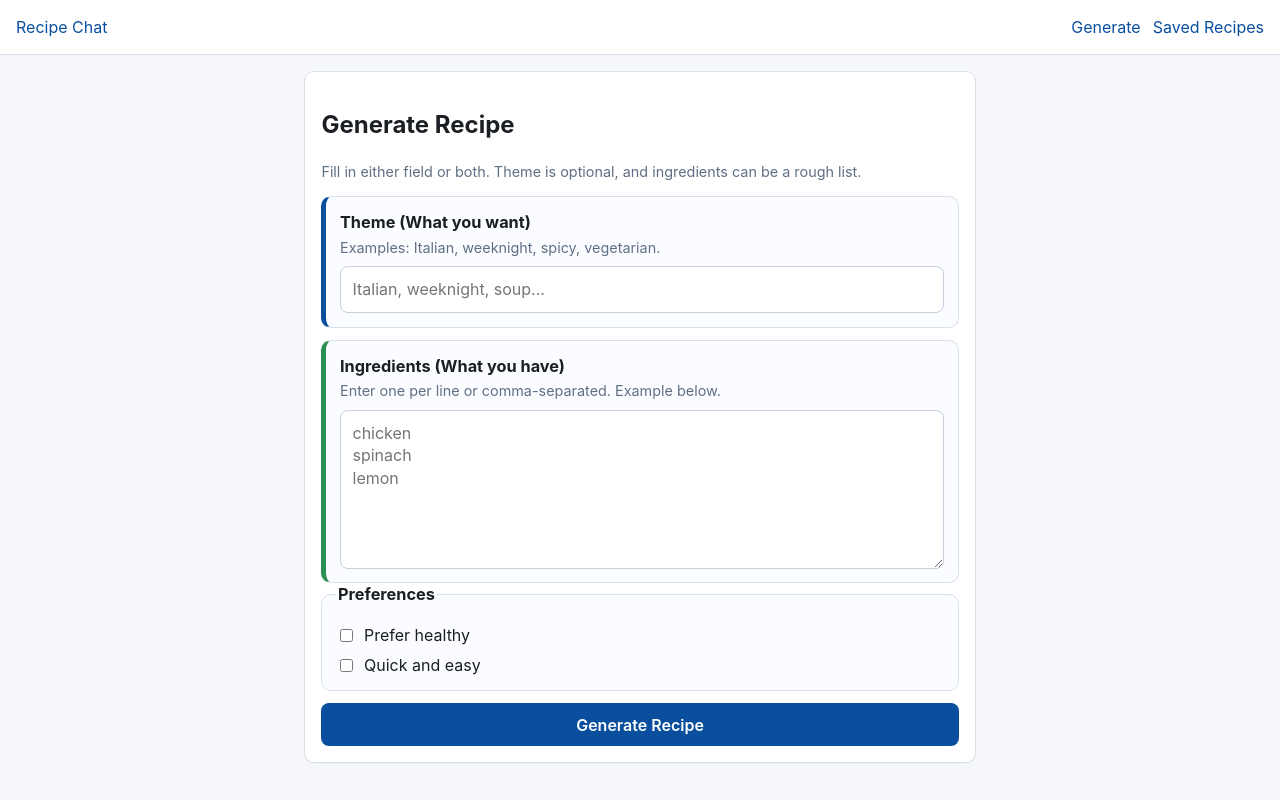
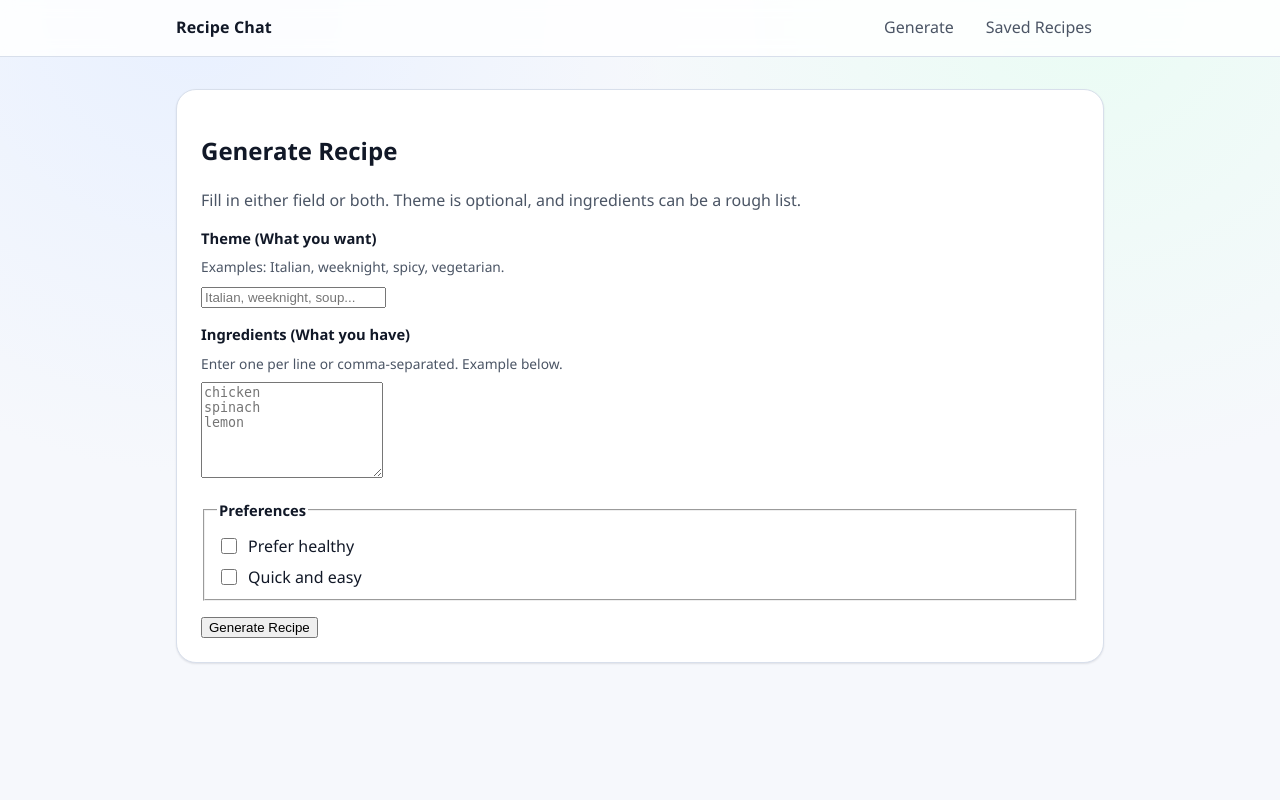
Before and after one commit to mikeful92/recipe-chat-app, a FastAPI app: page / in a window 1280 px wide. Run offline with FastAPI, Linux system fonts and the light colour scheme.

Commit message:
ui: establish design tokens and base app shell

```diff
--- a/app/static/styles.css
+++ b/app/static/styles.css
@@ -1,7 +1,42 @@
 :root {
   color-scheme: light;
-  font-family: -apple-system, BlinkMacSystemFont, "Segoe UI", sans-serif;
-  line-height: 1.4;
+  --font-sans: "Plus Jakarta Sans", "Avenir Next", "Segoe UI", "Helvetica Neue", sans-serif;
+  --font-mono: "JetBrains Mono", "SFMono-Regular", ui-monospace, monospace;
+
+  --space-1: 0.25rem;
+  --space-2: 0.5rem;
+  --space-3: 0.75rem;
+  --space-4: 1rem;
+  --space-5: 1.5rem;
+  --space-6: 2rem;
+  --space-7: 2.5rem;
+
+  --radius-sm: 0.5rem;
+  --radius-md: 0.75rem;
+  --radius-lg: 1rem;
+  --radius-xl: 1.25rem;
+  --radius-pill: 999px;
+
+  --shadow-sm: 0 1px 2px rgb(16 24 40 / 10%);
+  --shadow-md: 0 10px 24px rgb(16 24 40 / 8%);
+
+  --color-bg: #f6f8fc;
+  --color-surface: #ffffff;
+  --color-surface-soft: #f9fbff;
+  --color-border: #d8dfeb;
+  --color-border-strong: #c5cfdf;
+  --color-text: #111827;
+  --color-text-soft: #4b5565;
+  --color-primary: #0952bc;
+  --color-primary-press: #07459f;
+  --color-primary-soft: #eaf1ff;
+  --color-success: #13804e;
+  --color-danger: #b42318;
+  --color-danger-soft: #fef2f1;
+  --color-focus: #84b5ff;
+
+  font-family: var(--font-sans);
+  line-height: 1.45;
   font-size: 16px;
 }
 
@@ -11,243 +46,406 @@
 
 body {
   margin: 0;
-  background: #f5f7fb;
-  color: #1b1f24;
+  min-height: 100vh;
+  background:
+    radial-gradient(circle at 15% 0%, #e8f0ff 0%, transparent 35%),
+    radial-gradient(circle at 85% 0%, #eafcf4 0%, transparent 35%),
+    var(--color-bg);
+  color: var(--color-text);
+}
+
+a {
+  color: var(--color-primary);
+  text-decoration: none;
+}
+
+a:hover {
+  text-decoration: underline;
+}
+
+:focus-visible {
+  outline: 3px solid var(--color-focus);
+  outline-offset: 2px;
 }
 
 .site-header {
+  position: sticky;
+  top: 0;
+  z-index: 20;
+  border-bottom: 1px solid var(--color-border);
+  background: rgb(255 255 255 / 85%);
+  backdrop-filter: blur(8px);
+}
+
+.site-header-inner {
+  max-width: 960px;
+  margin: 0 auto;
+  padding: var(--space-3) var(--space-4);
   display: flex;
   justify-content: space-between;
-  gap: 1rem;
+  gap: var(--space-3);
   align-items: center;
-  padding: 1rem;
-  background: #fff;
-  border-bottom: 1px solid #dbe1ea;
 }
 
-.site-header nav {
-  display: flex;
-  gap: 0.75rem;
+.brand {
+  color: var(--color-text);
+  font-weight: 700;
+  letter-spacing: 0.01em;
 }
 
-.brand,
-a {
-  color: #0a4f9e;
+.nav-list {
+  list-style: none;
+  margin: 0;
+  padding: 0;
+  display: flex;
+  gap: var(--space-2);
+}
+
+.nav-link {
+  display: inline-flex;
+  align-items: center;
+  min-height: 2rem;
+  padding: 0 var(--space-3);
+  border-radius: var(--radius-pill);
+  color: var(--color-text-soft);
+  transition: background-color 120ms ease, color 120ms ease;
+}
+
+.nav-link:hover {
   text-decoration: none;
+  background: var(--color-primary-soft);
+  color: var(--color-primary);
 }
 
 .container {
-  max-width: 700px;
+  max-width: 960px;
   margin: 0 auto;
-  padding: 1rem 0.9rem;
+  padding: var(--space-6) var(--space-4);
+}
+
+.content-stack > * + * {
+  margin-top: var(--space-5);
 }
 
 .card {
-  background: #fff;
-  border: 1px solid #dbe1ea;
-  border-radius: 10px;
-  padding: 1rem;
-  margin-bottom: 1rem;
-  box-shadow: 0 1px 2px rgba(16, 24, 40, 0.04);
+  border: 1px solid var(--color-border);
+  border-radius: var(--radius-xl);
+  background: var(--color-surface);
+  box-shadow: var(--shadow-sm);
+  padding: var(--space-5);
+}
+
+.panel {
+  border: 1px solid var(--color-border);
+  border-radius: var(--radius-lg);
+  background: var(--color-surface-soft);
+  padding: var(--space-4);
 }
 
 .stack > * + * {
-  margin-top: 0.75rem;
+  margin-top: var(--space-4);
 }
 
-.form-field {
-  border: 1px solid #d8e0ec;
-  border-radius: 10px;
-  padding: 0.85rem;
-  background: #fbfcff;
+.compact > * + * {
+  margin-top: var(--space-2);
 }
 
-.generate-form {
-  gap: 0.9rem;
+.page-header {
+  display: flex;
+  justify-content: space-between;
+  align-items: flex-end;
+  gap: var(--space-4);
+  flex-wrap: wrap;
 }
 
-.theme-field {
-  border-left: 5px solid #0a4f9e;
+.page-title {
+  margin: 0;
+  font-size: clamp(1.6rem, 2.5vw, 2rem);
+  line-height: 1.2;
 }
 
-.ingredients-field {
-  border-left: 5px solid #2c8f57;
+.page-subtitle {
+  margin: var(--space-2) 0 0;
+  color: var(--color-text-soft);
+  max-width: 64ch;
 }
 
-fieldset.form-field {
+.section-title {
   margin: 0;
+  font-size: 1.15rem;
+}
+
+.kicker {
+  margin: 0 0 var(--space-1);
+  font-size: 0.78rem;
+  text-transform: uppercase;
+  letter-spacing: 0.06em;
+  color: var(--color-text-soft);
 }
 
 .field-label {
+  display: block;
+  margin-bottom: var(--space-2);
+  font-size: 0.92rem;
   font-weight: 700;
-  font-size: 1.02rem;
-  margin-bottom: 0.25rem;
+  color: var(--color-text);
 }
 
 .field-help {
-  margin: 0 0 0.5rem;
-  color: #5f6f84;
-  font-size: 0.9rem;
+  margin: 0 0 var(--space-2);
+  font-size: 0.86rem;
+  color: var(--color-text-soft);
 }
 
-.compact > * + * {
-  margin-top: 0.5rem;
+.input,
+.textarea,
+.select {
+  width: 100%;
+  border: 1px solid var(--color-border-strong);
+  border-radius: var(--radius-md);
+  background: var(--color-surface);
+  color: var(--color-text);
+  font: inherit;
+  padding: 0.7rem 0.82rem;
+  transition: border-color 120ms ease, box-shadow 120ms ease;
 }
 
-label,
-input,
-textarea,
-button {
-  display: block;
-  width: 100%;
-}
-
-input,
-textarea,
-button {
-  padding: 0.72rem;
-  border: 1px solid #c7d0dd;
-  border-radius: 8px;
-  font: inherit;
-}
-
-textarea {
-  min-height: 9rem;
+.textarea {
+  min-height: 8.2rem;
   resize: vertical;
 }
 
-input:focus,
-textarea:focus {
-  outline: 2px solid #8eb4df;
-  outline-offset: 1px;
-  border-color: #0a4f9e;
+.input:focus,
+.textarea:focus,
+.select:focus {
+  outline: none;
+  border-color: var(--color-primary);
+  box-shadow: 0 0 0 3px rgb(9 82 188 / 15%);
 }
 
-button,
-.button-link {
-  background: #0a4f9e;
-  color: #fff;
-  border: none;
-  padding: 0.65rem 0.9rem;
-  border-radius: 8px;
-  text-align: center;
-  cursor: pointer;
-}
-
-.button-link {
-  display: inline-block;
-}
-
-.actions {
-  display: flex;
-  gap: 0.75rem;
-  flex-wrap: wrap;
-  align-items: center;
+.choice-group {
+  border: 1px solid var(--color-border);
+  border-radius: var(--radius-md);
+  background: var(--color-surface);
+  padding: var(--space-3);
 }
 
 .checkbox-row {
   display: flex;
   align-items: center;
-  gap: 0.5rem;
+  gap: var(--space-2);
 }
 
 .checkbox-row input[type="checkbox"] {
-  width: auto;
+  width: 1rem;
+  height: 1rem;
+  accent-color: var(--color-primary);
 }
 
-.submit-btn {
-  width: 100%;
+.btn {
+  display: inline-flex;
+  justify-content: center;
+  align-items: center;
+  border: 1px solid transparent;
+  border-radius: var(--radius-md);
+  padding: 0.58rem 0.95rem;
+  font: inherit;
   font-weight: 600;
+  text-decoration: none;
+  cursor: pointer;
+  transition: transform 120ms ease, box-shadow 120ms ease, background-color 120ms ease;
 }
 
-.step-card {
-  border: 1px solid #dbe1ea;
-  border-radius: 10px;
-  padding: 1.2rem;
-  font-size: 1.15rem;
+.btn:hover {
+  text-decoration: none;
 }
 
-.hidden {
-  display: none;
+.btn:active {
+  transform: translateY(1px);
 }
 
-.hidden-field {
-  display: none;
+.btn-primary {
+  background: var(--color-primary);
+  color: #fff;
 }
 
-.hint,
-.muted {
-  color: #5f6f84;
-  font-size: 0.9rem;
+.btn-primary:hover {
+  background: var(--color-primary-press);
 }
 
-.cook-mode {
-  display: grid;
-  gap: 0.85rem;
+.btn-secondary {
+  border-color: var(--color-border-strong);
+  background: var(--color-surface);
+  color: var(--color-text);
 }
 
-.cook-header {
-  position: sticky;
-  top: 0.5rem;
-  z-index: 3;
-  background: #fff;
+.btn-secondary:hover {
+  background: var(--color-surface-soft);
 }
 
-.cook-title {
-  margin: 0;
-  font-size: 1.2rem;
-  line-height: 1.25;
+.btn-quiet {
+  color: var(--color-primary);
+  background: transparent;
+  border-color: transparent;
 }
 
-.cook-back-link {
-  display: inline-block;
-  margin-bottom: 0.35rem;
+.btn-block {
+  width: 100%;
 }
 
+.actions {
+  display: flex;
+  flex-wrap: wrap;
+  gap: var(--space-3);
+}
+
+.meta-pills {
+  list-style: none;
+  margin: 0;
+  padding: 0;
+  display: flex;
+  flex-wrap: wrap;
+  gap: var(--space-2);
+}
+
+.meta-pill {
+  border: 1px solid var(--color-border);
+  border-radius: var(--radius-pill);
+  padding: 0.35rem 0.65rem;
+  background: var(--color-surface-soft);
+  font-size: 0.85rem;
+}
+
+.alert {
+  border-radius: var(--radius-md);
+  border: 1px solid transparent;
+  padding: var(--space-3);
+  font-size: 0.92rem;
+}
+
+.alert-error {
+  background: var(--color-danger-soft);
+  border-color: #f7c5bf;
+  color: var(--color-danger);
+}
+
+.muted {
+  color: var(--color-text-soft);
+}
+
+.inline-code {
+  padding: 0.08rem 0.32rem;
+  border-radius: var(--radius-sm);
+  background: #eef2f8;
+  font-family: var(--font-mono);
+  font-size: 0.84em;
+}
+
+.recipe-list,
+.note-list,
 .cook-list {
   list-style: none;
   margin: 0;
   padding: 0;
 }
 
-.cook-actions > * {
-  width: 100%;
+.recipe-list > li,
+.note-list > li {
+  border: 1px solid var(--color-border);
+  border-radius: var(--radius-md);
+  background: var(--color-surface);
+  padding: var(--space-3);
 }
 
-@media (max-width: 640px) {
-  .site-header {
+.recipe-list > li + li,
+.note-list > li + li {
+  margin-top: var(--space-3);
+}
+
+.list-title {
+  font-weight: 600;
+}
+
+.list-meta {
+  margin-top: var(--space-1);
+  color: var(--color-text-soft);
+  font-size: 0.84rem;
+}
+
+.empty-state {
+  text-align: center;
+  border: 1px dashed var(--color-border-strong);
+  border-radius: var(--radius-lg);
+  background: var(--color-surface-soft);
+  padding: var(--space-6) var(--space-4);
+}
+
+.empty-state p {
+  margin: 0;
+}
+
+.empty-state .actions {
+  justify-content: center;
+  margin-top: var(--space-3);
+}
+
+.step-list {
+  margin: 0;
+  padding-left: 1.2rem;
+  display: grid;
+  gap: var(--space-2);
+}
+
+.step-card {
+  border: 1px solid var(--color-border);
+  border-radius: var(--radius-md);
+  background: var(--color-surface-soft);
+  padding: var(--space-5);
+  box-shadow: var(--shadow-sm);
+  font-size: 1.08rem;
+}
+
+.cook-mode {
+  display: grid;
+  gap: var(--space-4);
+}
+
+.cook-header {
+  position: sticky;
+  top: var(--space-4);
+  z-index: 5;
+  box-shadow: var(--shadow-md);
+}
+
+.cook-title {
+  margin: 0;
+  font-size: clamp(1.2rem, 2vw, 1.5rem);
+}
+
+.cook-actions > * {
+  min-width: 6rem;
+}
+
+.hidden,
+.hidden-field {
+  display: none;
+}
+
+@media (max-width: 760px) {
+  .site-header-inner {
     flex-direction: column;
     align-items: flex-start;
   }
 
   .container {
-    padding: 0.8rem;
+    padding: var(--space-5) var(--space-3);
   }
 
   .card {
-    padding: 0.9rem;
-  }
-
-  h1 {
-    font-size: 1.35rem;
+    padding: var(--space-4);
   }
 
   .actions > * {
     width: 100%;
   }
-
-  .step-card {
-    font-size: 1.05rem;
-  }
 }
-
-@media (min-width: 641px) {
-  .cook-header {
-    top: 0.8rem;
-  }
-
-  .cook-actions > * {
-    width: auto;
-    min-width: 7rem;
-  }
-}
--- a/app/templates/base.html
+++ b/app/templates/base.html
@@ -4,17 +4,21 @@
     <meta charset="UTF-8" />
     <meta name="viewport" content="width=device-width, initial-scale=1.0" />
     <title>{% block title %}Recipe Chat{% endblock %}</title>
-    <link rel="stylesheet" href="/static/styles.css?v=3" />
+    <link rel="stylesheet" href="/static/styles.css?v=4" />
   </head>
   <body>
     <header class="site-header">
-      <a href="/" class="brand">Recipe Chat</a>
-      <nav>
-        <a href="/">Generate</a>
-        <a href="/recipes/ui">Saved Recipes</a>
-      </nav>
+      <div class="site-header-inner">
+        <a href="/" class="brand">Recipe Chat</a>
+        <nav aria-label="Primary">
+          <ul class="nav-list">
+            <li><a class="nav-link" href="/">Generate</a></li>
+            <li><a class="nav-link" href="/recipes/ui">Saved Recipes</a></li>
+          </ul>
+        </nav>
+      </div>
     </header>
-    <main class="container">
+    <main class="container content-stack">
       {% block content %}{% endblock %}
     </main>
   </body>
```
